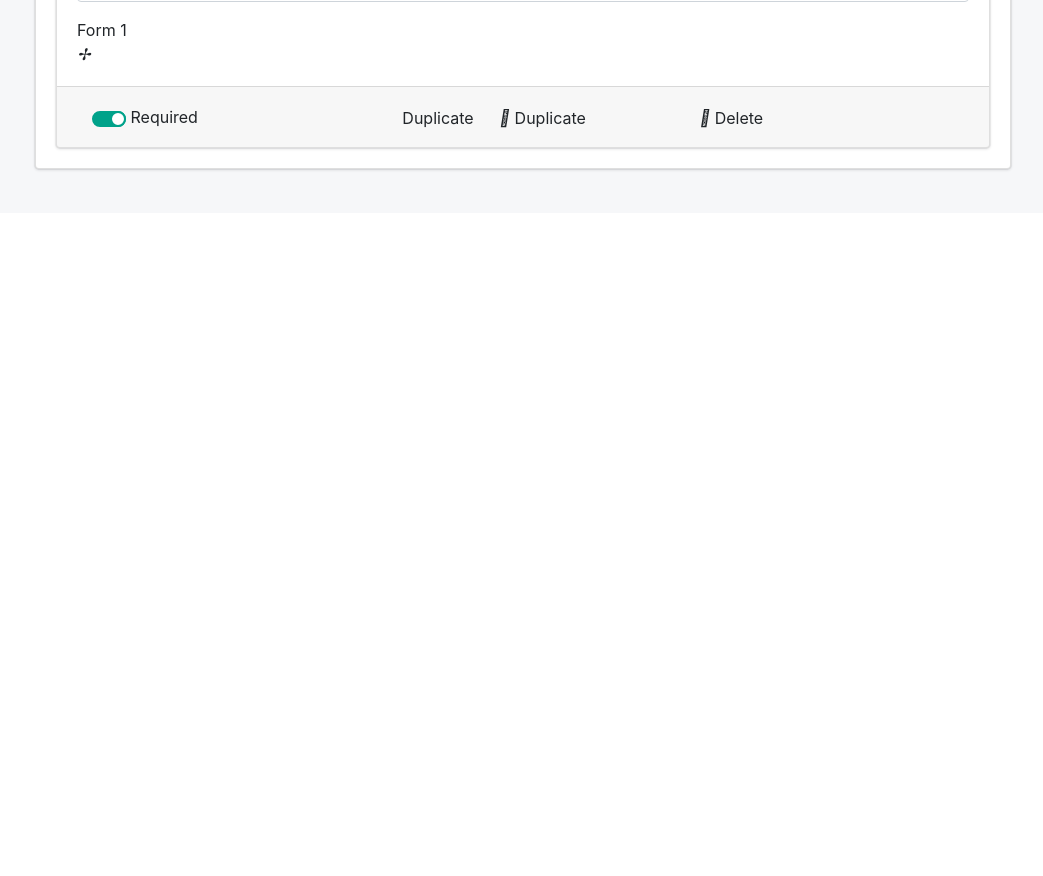
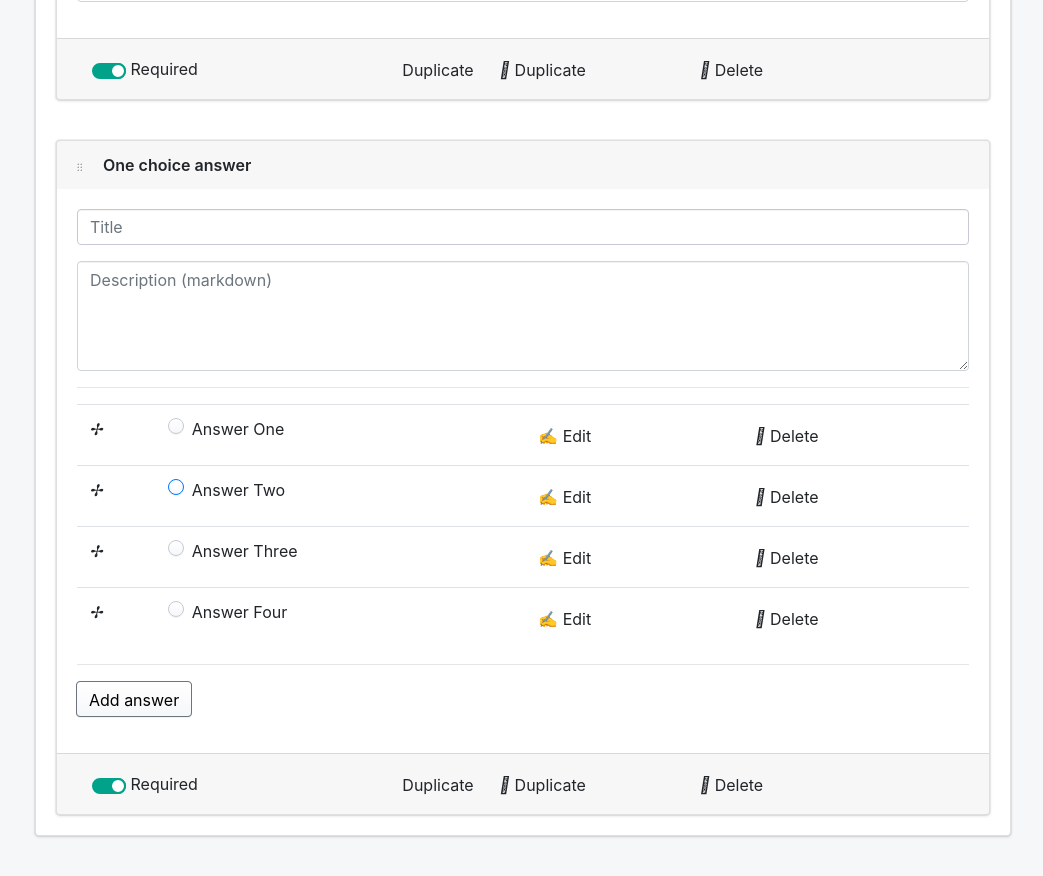
Before and after one commit to binawork/OnboardingFront, a React (Create React App) app: page / in a window 1280 px wide. Shown: the part 1080-1956 px from the top of the page, without its empty margins (237-1280 px from the left). Before the commit the page ends 1293 px from the top, so only its background shows below. Built offline with nearby package versions, Linux system fonts and the light colour scheme.

Commit message:
Add component for one choice answer form
Change placeholders

```diff
--- /dev/null
+++ b/src/Components/FormChoiceAnswer.js
@@ -0,0 +1,91 @@
+import React from "react";
+
+import "../static/looper/stylesheets/theme.min.css";
+//import "../static/looper/stylesheets/theme-dark.min.css";
+//import "../static/looper/vendor/fontawesome/all.min.css";
+
+import Switcher from "./Switcher"
+
+function FormChoiceAnswer() {
+
+    return(
+      <div className="task-issue">
+          <div className="card">
+              <div className="card-header"><span className="drag-indicator"></span> One choice answer</div>
+              <div className="card-body">
+                  <form> {/* form placeholder */}
+                    <div className="form-group">
+                        <div className="input-group">
+                            <input type="text" className="form-control" placeholder="Title" value="" />
+                        </div>
+                    </div>
+                    <div className="form-group">
+                        <textarea className="form-control" placeholder="Description (markdown)" rows="4"></textarea>
+                    </div>
+                    <hr />
+                    <table className="table table-hover">
+                        <tr><td><i className="fa fa-arrows">&#10018;</i></td>
+                            <td>
+                                <div className="custom-control custom-control-inline custom-radio">
+                                    <input type="radio" className="custom-control-input" id="rd1" /> <label className="custom-control-label" for="rd1">Answer One</label>
+                                </div>
+                            </td>
+                            <td> <a className="btn" href="#">&#9997; Edit</a> </td>
+                            <td> <a className="btn" href="#"><i className="fa fa-trash-o fa-lg">&#61944;</i> Delete</a> </td>
+                        </tr>
+                        <tr><td><i className="fa fa-arrows">&#10018;</i></td>
+                            <td>
+                                <div className="custom-control custom-control-inline custom-radio">
+                                    <input type="radio" className="custom-control-input" id="rd2" checked /> <label className="custom-control-label" for="rd2">Answer Two</label>
+                                </div>
+                            </td>
+                            <td> <a className="btn" href="#">&#9997; Edit</a> </td>
+                            <td> <a className="btn" href="#"><i className="fa fa-trash-o fa-lg">&#61944;</i> Delete</a> </td>
+                        </tr>
+                        <tr><td><i className="fa fa-arrows">&#10018;</i></td>
+                            <td>
+                                <div className="custom-control custom-control-inline custom-radio">
+                                    <input type="radio" className="custom-control-input" id="rd3" /> <label className="custom-control-label" for="rd3">Answer Three</label>
+                                </div>
+                            </td>
+                            <td> <a className="btn" href="#">&#9997; Edit</a> </td>
+                            <td> <a className="btn" href="#"><i className="fa fa-trash-o fa-lg">&#61944;</i> Delete</a> </td>
+                        </tr>
+                        <tr><td><i className="fa fa-arrows">&#10018;</i></td>
+                            <td>
+                                <div className="custom-control custom-control-inline custom-radio">
+                                    <input type="radio" className="custom-control-input" id="rd4" /> <label className="custom-control-label" for="rd4">Answer Four</label>
+                                </div>
+                            </td>
+                            <td> <a className="btn" href="#">&#9997; Edit</a> </td>
+                            <td> <a className="btn" href="#"><i className="fa fa-trash-o fa-lg">&#61944;</i> Delete</a> </td>
+                        </tr>
+                    </table>
+                    <hr />
+                    <div className="form-group">
+                        <div className="input-group-append">
+                            <button className="btn btn-secondary" style={{color: '#000'}}>Add answer</button>
+                        </div>
+                    </div>
+                  </form>
+              </div>
+              <div className="card-footer align-items-center">
+
+                  <div className="col">
+                      <Switcher /> Required {/* form placeholder */}
+                  </div>
+                  <div className="col">
+                      <a className="btn" href="#"><i className="fa fa-clone fa-lg"> </i> Duplicate</a>
+                      <a className="btn" href="#"><i className="fa fa-files-o fa-lg">&#61637;</i> Duplicate</a>
+                  </div>
+                  <div className="col">
+                      <a className="btn" href="#"><i className="fa fa-trash-o fa-lg">&#61944;</i> Delete</a>
+                  </div>
+              </div>
+
+          </div>
+      </div>
+    )
+}
+
+export default FormChoiceAnswer;
--- a/src/Components/FormOpenAnswer.js
+++ b/src/Components/FormOpenAnswer.js
@@ -16,18 +16,17 @@ function FormOpenAnswer() {
                   <form> {/* form placeholder */}
                     <div className="form-group">
                         <div className="input-group">
-                            <input type="text" className="form-control" placeholder="Enter new Page name" value="" />
+                            <input type="text" className="form-control" placeholder="Title" value="" />
                         </div>
                     </div>
                     <div className="form-group">
-                        <textarea className="form-control" placeholder="Description" rows="4"></textarea>
+                        <textarea className="form-control" placeholder="Description (markdown)" rows="4"></textarea>
                     </div>
                     <hr />
                     <div className="form-group">
-                        <textarea className="form-control" placeholder="Description" rows="4"></textarea>
+                        <textarea className="form-control" placeholder="User answer (plain text)" rows="4"></textarea>
                     </div>
                   </form>
-                  Form 1<br /><i className="fa fa-arrows">&#10018;</i>
               </div>
               <div className="card-footer align-items-center">
 
--- a/src/Components/FormsEditPage.js
+++ b/src/Components/FormsEditPage.js
@@ -8,6 +8,7 @@ import Navbar from "../Components/Navbar";
 import LeftMenu from "./LeftMenu";
 import PageAddressBar from "./PageAddressBar";
 import FormOpenAnswer from "./FormOpenAnswer";
+import FormChoiceAnswer from "./FormChoiceAnswer";
 
 function FormsEditPage() {
 
@@ -61,6 +62,10 @@ function FormsEditPage() {
     							<div className="card-body">
     								<FormOpenAnswer /> {/* placeholder */}
     							</div>
+
+    							<div className="card-body">
+    								<FormChoiceAnswer /> {/* placeholder */}
+    							</div>
     						</div>
     					</div>
 
```
